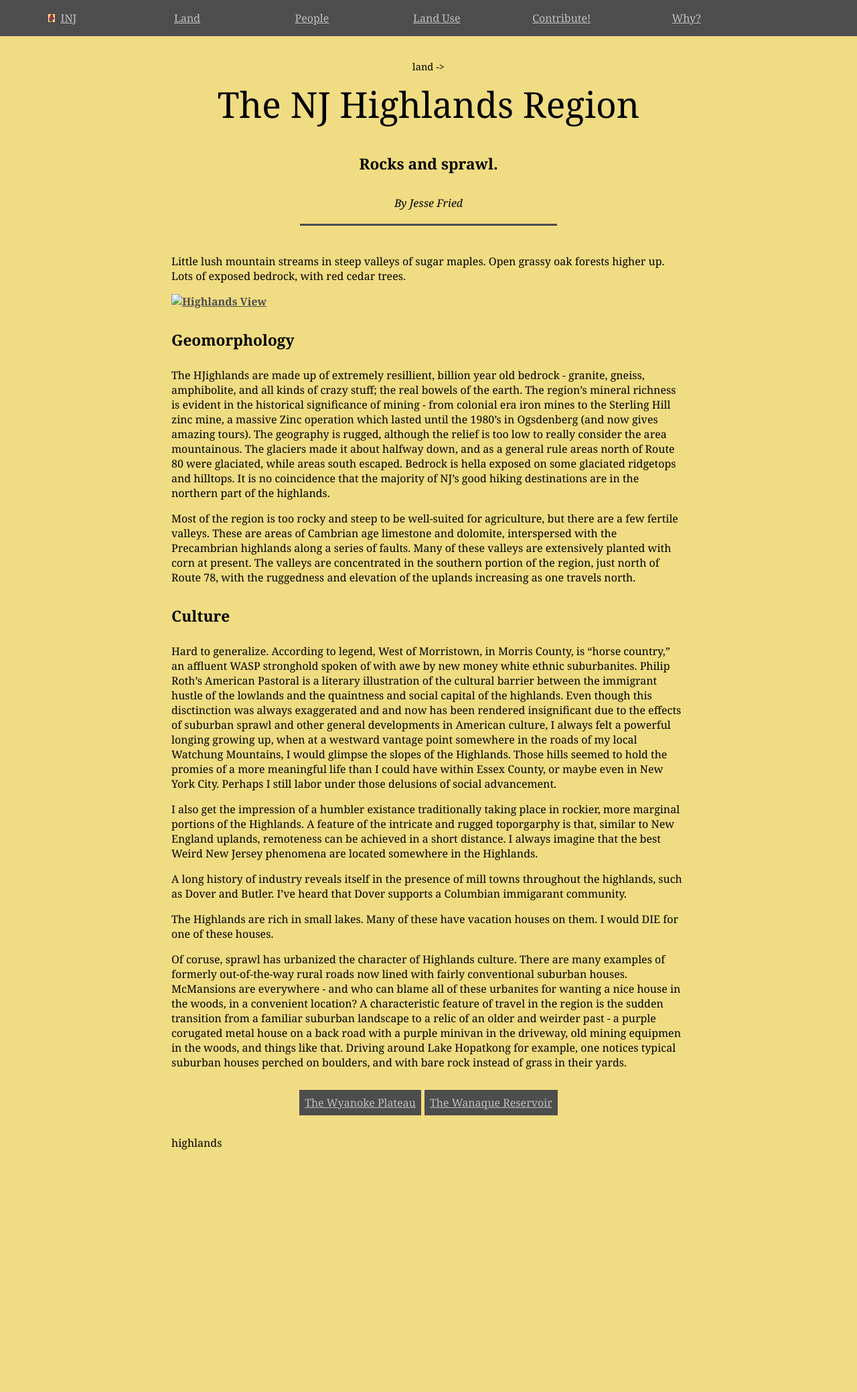
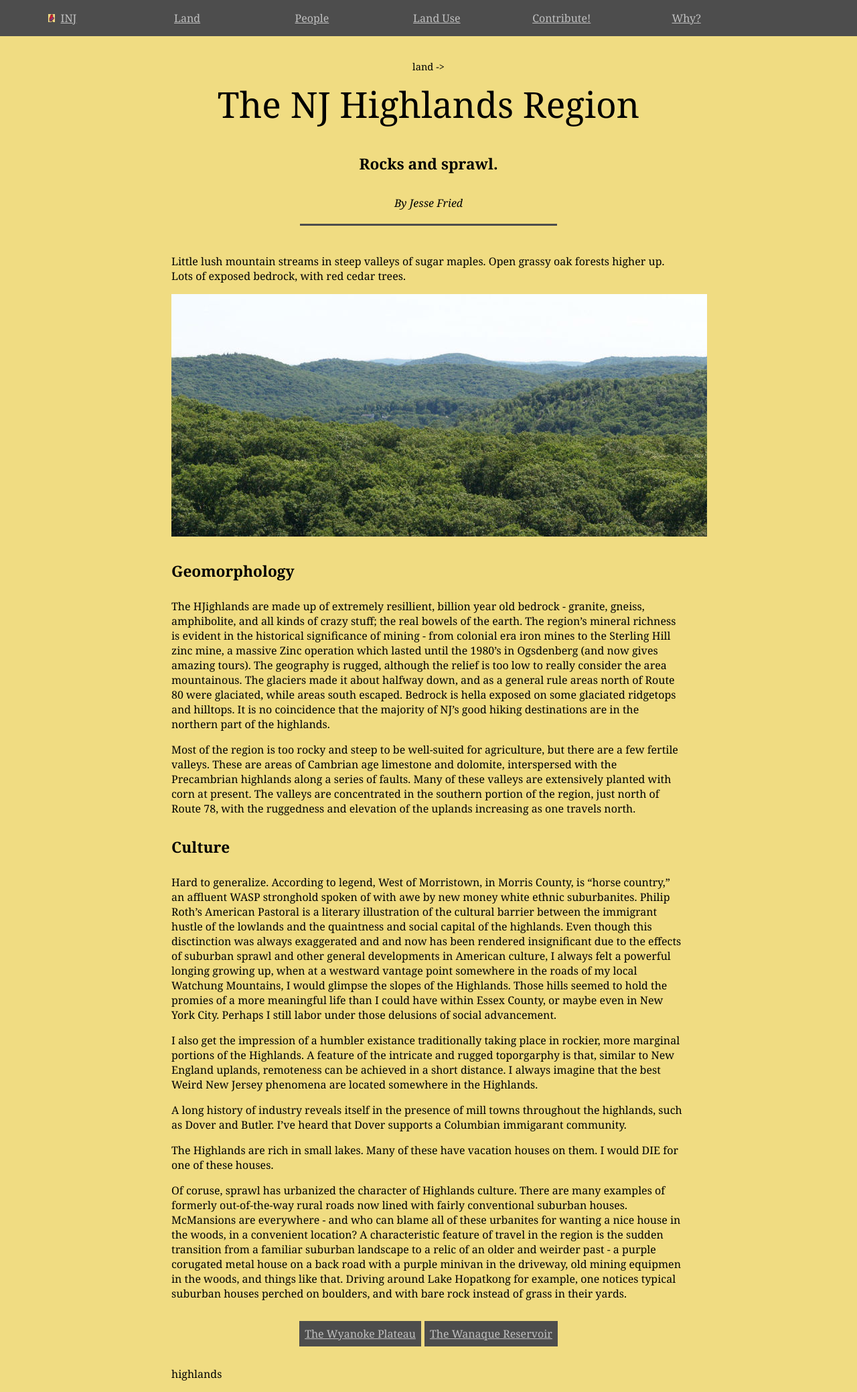
Before and after one commit to jonfried/oakafee.github.io, a Jekyll site: the page built from _posts/2016-09-13-highlands.md, in a window 1280 px wide. Shown: the whole page at 67% size. Built offline with Jekyll 4.4.1, drawn with Linux system fonts in a browser that asks for light colours; before the commit the page ends 1733 px from its top, so only the background shows below that.

Commit message:
Update 2016-09-13-highlands.md

```diff
--- a/_posts/2016-09-13-highlands.md
+++ b/_posts/2016-09-13-highlands.md
@@ -10,7 +10,7 @@ category-name: highlands
 
 Little lush mountain streams in steep valleys of sugar maples. Open grassy oak forests higher up. Lots of exposed bedrock, with red cedar trees.
 
-<a href="{{ site.baseurl }}/images/highlands-view.jpg"><img src="interpretation-of-nj.com/images/highlands-view-800.jpg" alt="Highlands View" /></a>
+<a href="http://{{ site.baseurl }}/images/highlands-view.jpg"><img src="http://{{ site.baseurl }}/images/highlands-view-800.jpg" alt="Highlands View" /></a>
 
 ## Geomorphology
 
```
